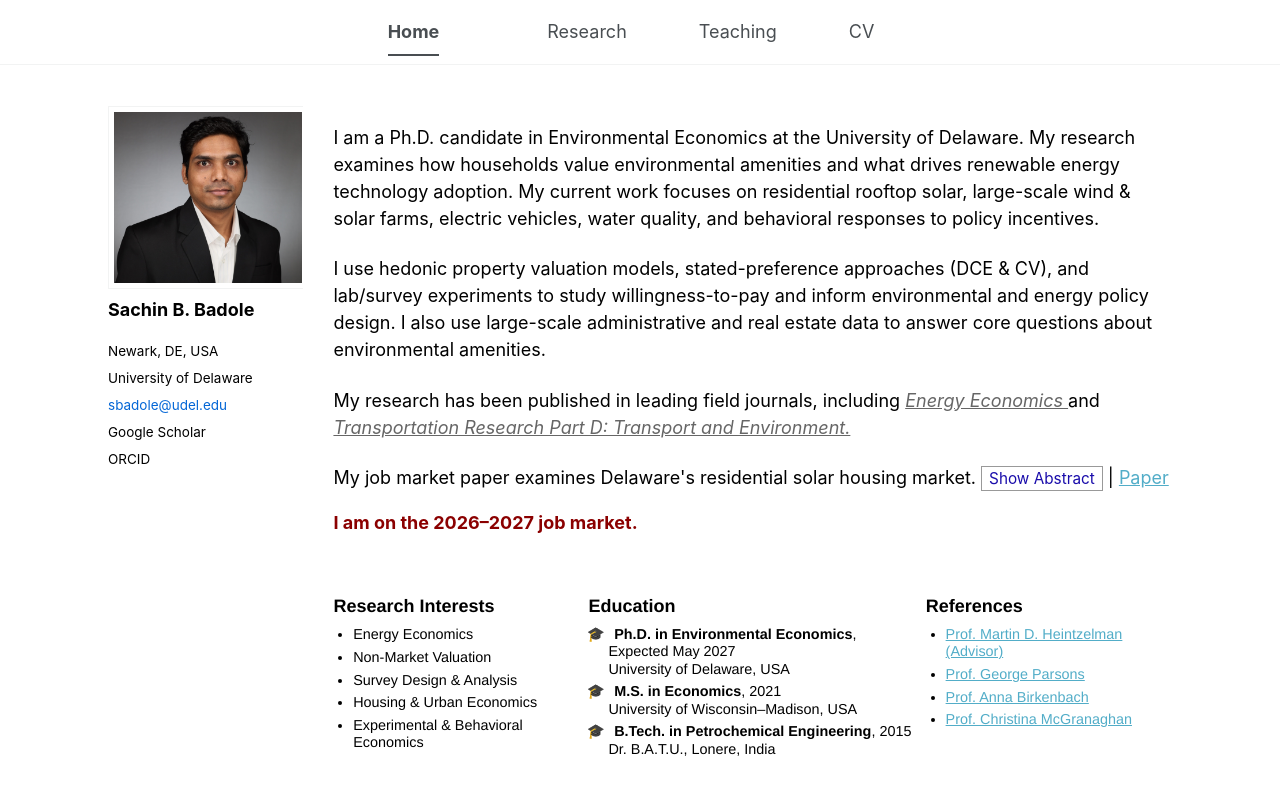
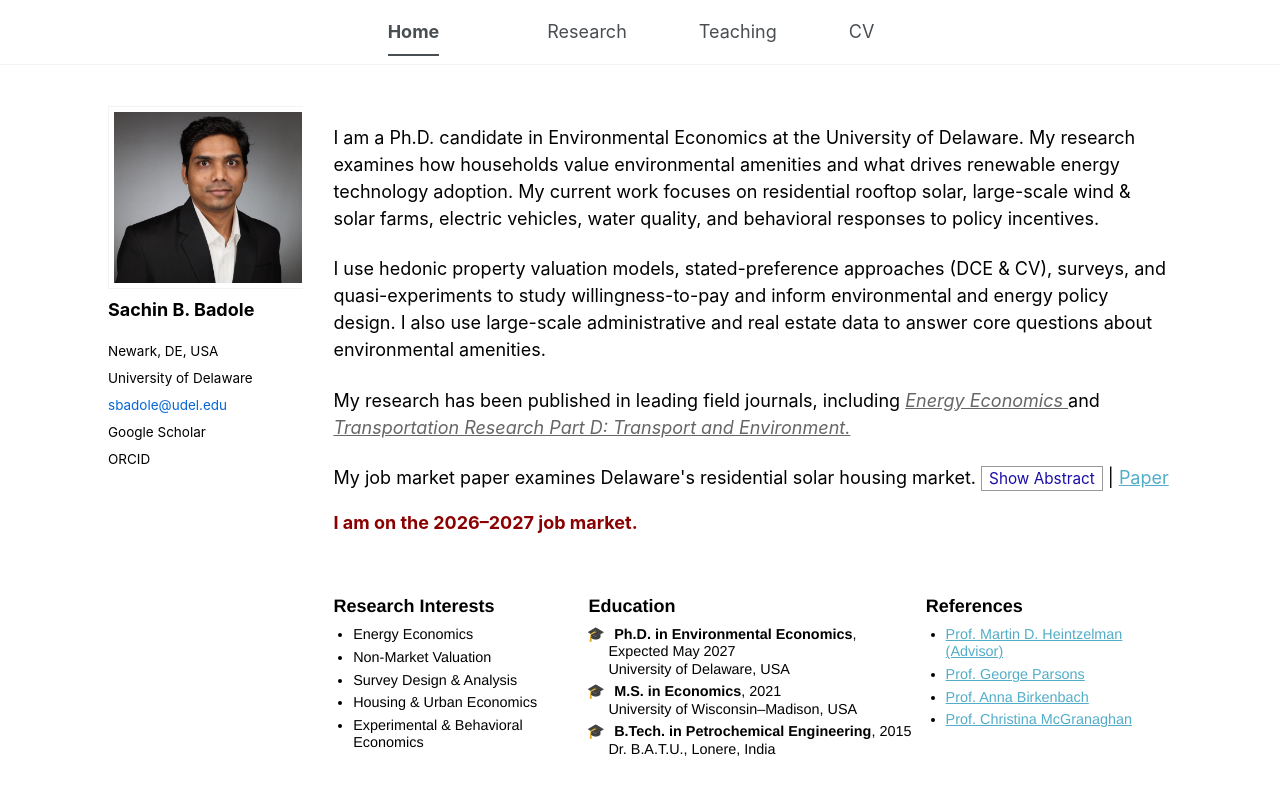
Before and after one commit to sachin-b-badole/sachin-b-badole.github.io, a Jekyll site: the page built from _pages/about.md, in a window 1280 px wide and 961 px high. Shown: the top 795 px of the window. Built offline with Jekyll 4.4.1, drawn with Linux system fonts in a browser that asks for light colours.

Commit message:
Update about.md

```diff
--- a/_pages/about.md
+++ b/_pages/about.md
@@ -11,7 +11,7 @@ redirect_from:
 
 I am a Ph.D. candidate in Environmental Economics at the University of Delaware. My research examines how households value environmental amenities and what drives renewable energy technology adoption. My current work focuses on residential rooftop solar, large-scale wind & solar farms, electric vehicles, water quality, and behavioral responses to policy incentives.
 
-I use hedonic property valuation models, stated-preference approaches (DCE & CV), and lab/survey experiments to study willingness-to-pay and inform environmental and energy policy design. I also use large-scale administrative and real estate data to answer core questions about environmental amenities.
+I use hedonic property valuation models, stated-preference approaches (DCE & CV), surveys, and quasi-experiments to study willingness-to-pay and inform environmental and energy policy design. I also use large-scale administrative and real estate data to answer core questions about environmental amenities.
 
 My research has been published in leading field journals, including
 <a href="https://www.sciencedirect.com/journal/energy-economics"
```
